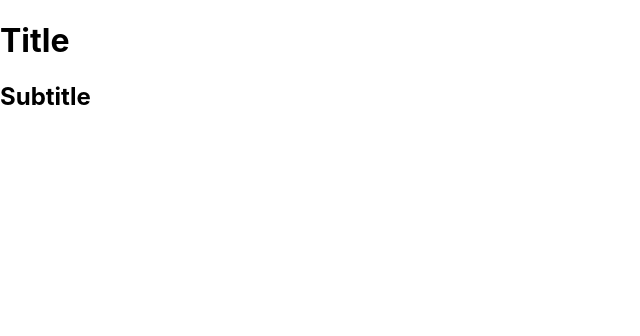
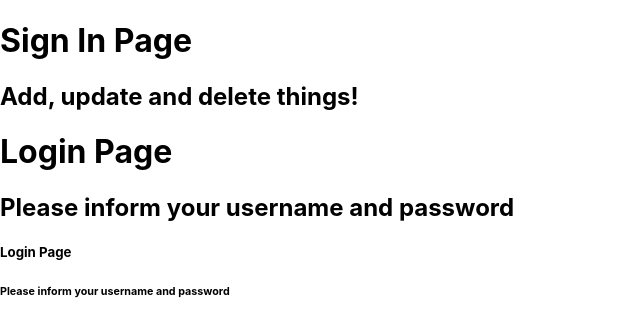
Before and after one commit to lucasrochagit/frontend-studies, a Next.js app in the folder udemy/nextjs-e-react/exercicios/: page /basics/with-title in a window 1280 px wide. Shown: the top 336 px of the page, without its empty margins (0-640 px from the left). Built offline with nearby package versions, Linux system fonts and the light colour scheme.

Commit message:
feat(nextjs-e-react): Propriedade Componente

```diff
--- a/udemy/nextjs-e-react/exercicios/components/Title.jsx
+++ b/udemy/nextjs-e-react/exercicios/components/Title.jsx
@@ -1,8 +1,14 @@
-export default function Title() {
+export default function Title(props) {
     return (
-        <>
-            <h1>Title</h1>
-            <h2>Subtitle</h2>
-        </>
+        props.small ?
+            <>
+                <h5>{props.main}</h5>
+                <h6>{props.secondary}</h6>
+            </> :
+
+            <>
+                <h1>{props.main}</h1>
+                <h2>{props.secondary}</h2>
+            </>
     )
 }
--- a/udemy/nextjs-e-react/exercicios/pages/basics/with-title.jsx
+++ b/udemy/nextjs-e-react/exercicios/pages/basics/with-title.jsx
@@ -3,7 +3,21 @@ import Title from "../../components/Title";
 export default function withTitle() {
     return (
         <div>
-            <Title/>
+            <Title
+                main={"Sign In Page"}
+                secondary={"Add, update and delete things!"}
+            />
+
+            <Title
+                main={"Login Page"}
+                secondary={"Please inform your username and password"}
+            />
+
+            <Title
+                main={"Login Page"}
+                secondary={"Please inform your username and password"}
+                small={true}
+            />
         </div>
     )
 }
```
